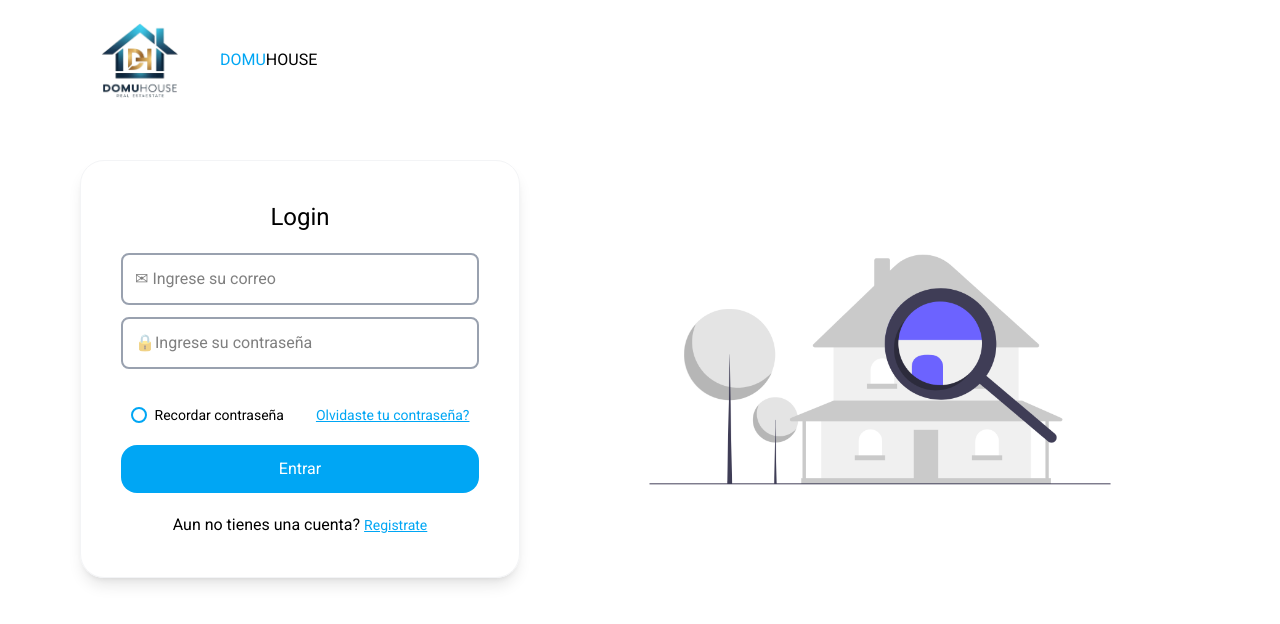
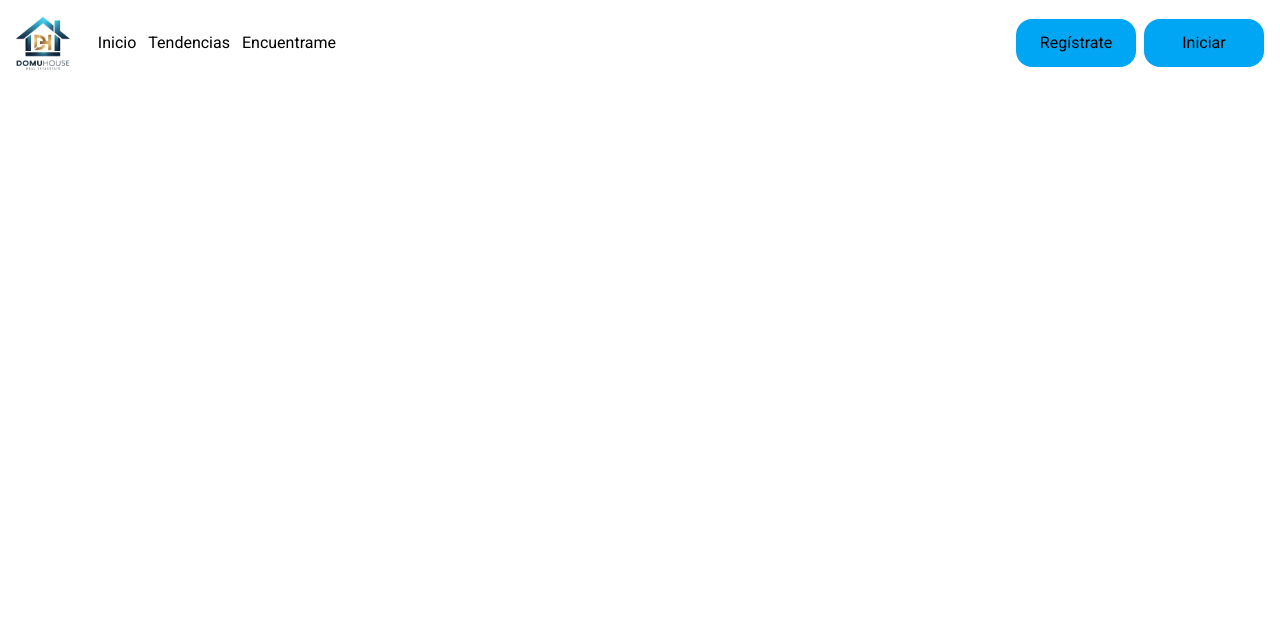
Before and after one commit to Santiago-Taborda-Foronda/DomuHouse, a React (Vite) app: page / in a window 1280 px wide. Shown: the top 624 px of the page. Built offline with nearby package versions, Linux system fonts and the light colour scheme.

Commit message:
Se realizan las rutas

```diff
--- a/package.json
+++ b/package.json
@@ -13,6 +13,7 @@
     "@tailwindcss/vite": "^4.1.2",
     "react": "^19.0.0",
     "react-dom": "^19.0.0",
+    "react-router": "^7.5.0",
     "tailwindcss": "^4.1.2"
   },
   "devDependencies": {
--- a/src/App.jsx
+++ b/src/App.jsx
@@ -1,11 +1,21 @@
 import React from 'react'
 import { Login } from './Components/Pages/Login/Login'
+import { Route, Routes } from 'react-router'
+import { Header } from './Components/Layouts/Header/Header'
+import { Home } from './Components/Pages/Home/Home'
+import { Tendencias } from './Components/Pages/Tendencias/Tendencias'
+import { Encuentrame } from './Components/Pages/Encuentrame/Encuentrame'
 
 export const App = () => {
   return (
     <>
+    <Routes>
+      <Route path='/' element={<Home />} />
+      <Route path='/Tendencias' element={<Tendencias />} />
+      <Route path='/Encuentrame' element={<Encuentrame />} />
 
-    <Login />
+
+    </Routes>
     </>
   )
 }
--- a/src/Components/Layouts/Header/Header.jsx
+++ b/src/Components/Layouts/Header/Header.jsx
@@ -17,9 +17,9 @@ export const Header = () => {
       <div className='flex justify-between w-full items-center'>
         <Navbar >
         <ul className='flex space-x-3 ml-3 '>
-          <ItemsNavbar content='Inicio'/>
-          <ItemsNavbar content='Tendencias'/>
-          <ItemsNavbar content='Encuentrame'/>
+          <ItemsNavbar content='Inicio' Route='/' styles="" />
+          <ItemsNavbar content= 'Tendencias' Route ='/Tendencias' styles= ''/>
+          <ItemsNavbar content='Encuentrame' Route='/Encuentrame' styles= ''/>
         </ul>
       </Navbar>
 
--- /dev/null
+++ b/src/Components/Pages/Encuentrame/Encuentrame.jsx
@@ -0,0 +1,8 @@
+import React from 'react'
+import { Header } from '../../Layouts/Header/Header'
+
+export const Encuentrame = () => {
+  return (
+    <Header />
+  )
+}
--- /dev/null
+++ b/src/Components/Pages/Home/Home.jsx
@@ -0,0 +1,11 @@
+import React from 'react'
+import { Header } from '../../Layouts/Header/Header'
+
+export const Home = () => {
+  return (
+    <>
+    <Header />
+    </>
+
+  )
+}
--- a/src/Components/Pages/Login/Login.jsx
+++ b/src/Components/Pages/Login/Login.jsx
@@ -2,10 +2,12 @@ import React from 'react'
 import  logoDomuHouse from '../../../assets/images/Logo-DomuHouse.png'
 import  LogoLogin from '../../../assets/images/imagen-login.png'
 import { Button } from '../../UI/Button/Button'
+import { Header } from '../../Layouts/Header/Header'
 
 export const Login = () => {
   return (
     <>
+    <Header />
     <div className='flex flex-col justify-around px-20 pr-30 w-full space-y-10 items-start'>
     <header className='flex items-center justify-start'>
         <img
--- /dev/null
+++ b/src/Components/Pages/Tendencias/Tendencias.jsx
@@ -0,0 +1,8 @@
+import React from 'react'
+import { Header } from '../../Layouts/Header/Header'
+
+export const Tendencias = () => {
+  return (
+    <Header />
+  )
+}
--- a/src/Components/UI/Button/Button.jsx
+++ b/src/Components/UI/Button/Button.jsx
@@ -1,9 +1,12 @@
 import React from 'react'
 
-export const Button = ({name,style, className}) => {
+export const Button = ({name,style, content, Route, className}) => {
   return (
     <>
-    <button className={className}>
+    <button className={className}
+      to={Route}
+
+      >
         {name}
     </button>
     </>
--- a/src/Components/UI/ItemsNavbar/ItemsNavbar.jsx
+++ b/src/Components/UI/ItemsNavbar/ItemsNavbar.jsx
@@ -1,11 +1,34 @@
 import React from 'react'
+import { NavLink } from 'react-router';
 
-export const ItemsNavbar = ({content}) => {
+export const ItemsNavbar = ({content, Route, href, isExternal = false}) => {
+  if (isExternal) {
+    return (
+      <li>
+        <a
+          href={href}
+          target="_blank"
+          rel="noopener noreferrer"
+          className="text-white hover:text-blue-500 text-3xl"
+        >
+          {content}
+        </a>
+      </li>
+    );
+  }
+
   return (
     <li>
-      <a>
+      <NavLink
+        to={Route}
+        // className={({ isActive }) =>
+        //   isActive
+        //     ? 'text-blue-500 font-semibold hover:text-blue-700'
+        //     : 'text-white hover:text-blue-900'
+        // }
+      >
         {content}
-      </a>
+      </NavLink>
     </li>
-  )
+  );
 }
--- a/src/main.jsx
+++ b/src/main.jsx
@@ -2,11 +2,8 @@ import { StrictMode } from 'react'
 import { createRoot } from 'react-dom/client'
 import './index.css'
 import { App } from './App'
-
-
+import { BrowserRouter } from 'react-router'
 
 createRoot(document.getElementById('root')).render(
-  <StrictMode>
-   <App />
-  </StrictMode>,
+  <BrowserRouter><App /></BrowserRouter>,
 )
```
Also changed, not shown: 1 other file (tests, documents, lock files or other folders).
